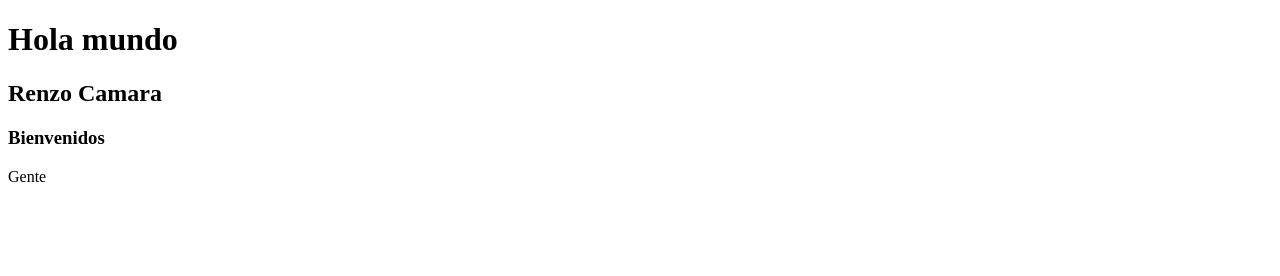
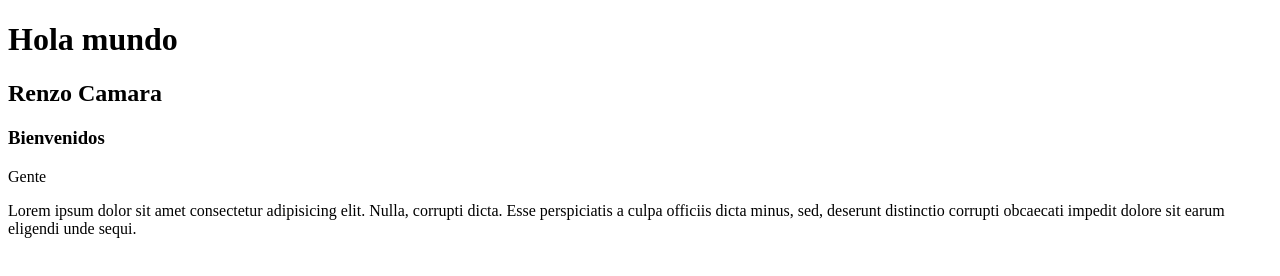
Before and after one commit to Renzin1997/Prueba, a plain HTML site: page index.html in a window 1280 px wide. Drawn offline with Linux system fonts and the light colour scheme.

Commit message:
Agregamos un parrafo de user

```diff
--- a/index.html
+++ b/index.html
@@ -11,5 +11,6 @@
     <h2>Renzo Camara</h2>
     <h3>Bienvenidos</h3>
     <p>Gente</p>
+    <p>Lorem ipsum dolor sit amet consectetur adipisicing elit. Nulla, corrupti dicta. Esse perspiciatis a culpa officiis dicta minus, sed, deserunt distinctio corrupti obcaecati impedit dolore sit earum eligendi unde sequi.</p>
 </body>
 </html>
```
